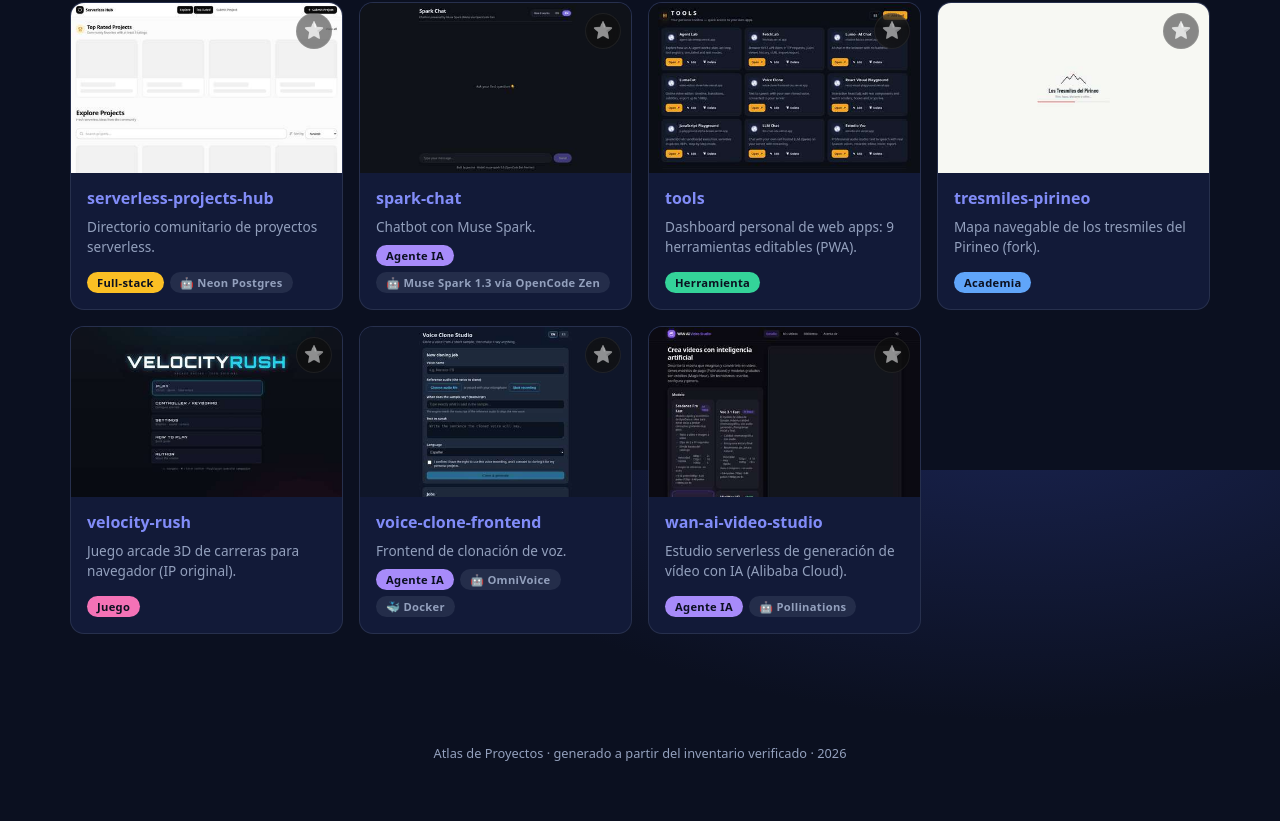
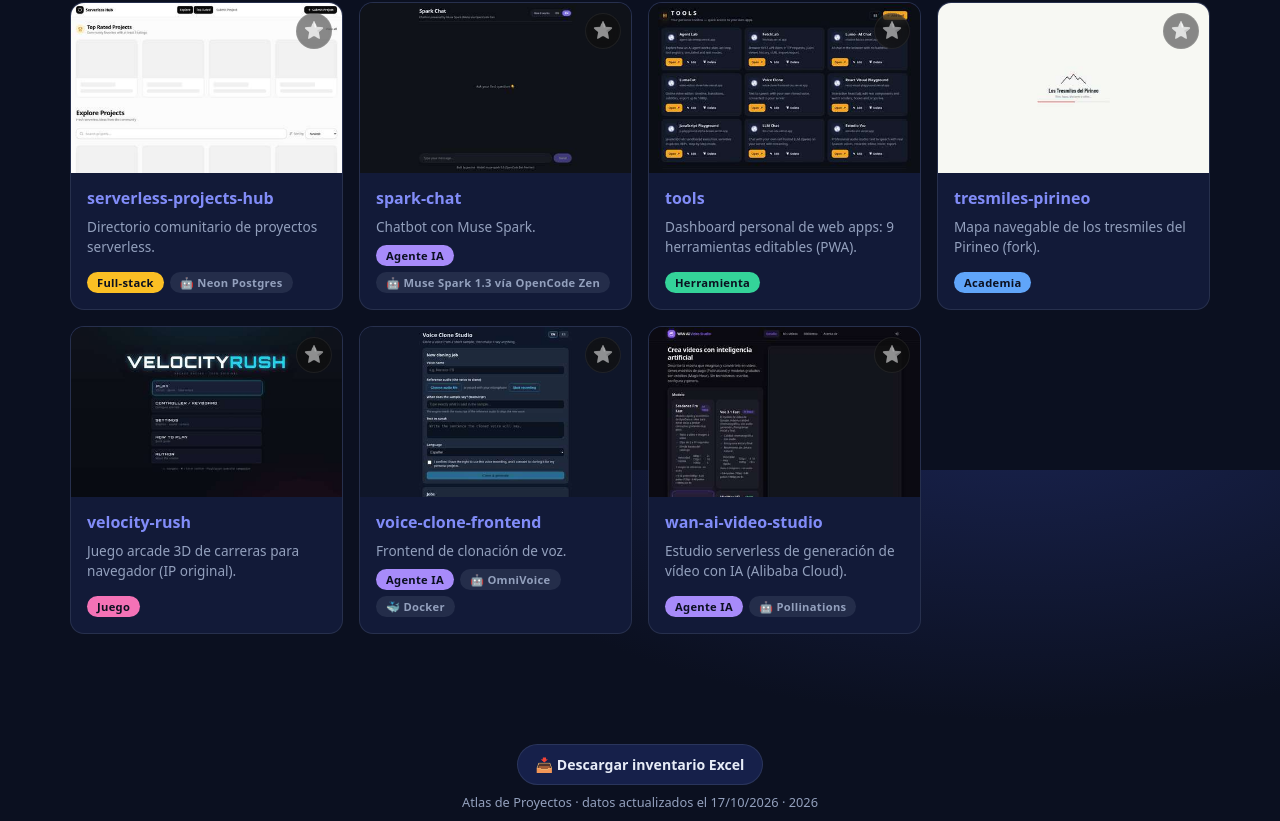
Before and after one commit to jpecinagithub/atlas-proyectos, a React (Vite) app: page / in a window 1280 px wide. Shown: the part 4330-5151 px from the top of the page. Before the commit the page ends 5102 px from the top, so only its background shows below. Built offline with nearby package versions, Linux system fonts and the light colour scheme.

Commit message:
Descarga del Excel + fecha de última actualización (17/10/2026)

```diff
--- a/src/App.tsx
+++ b/src/App.tsx
@@ -1,6 +1,6 @@
 import { useEffect, useMemo, useState } from 'react';
 import { Analytics } from '@vercel/analytics/react';
-import { PROYECTOS, TIPOS, type Proyecto, type TipoProyecto } from './data/projects';
+import { PROYECTOS, TIPOS, fechaActualizacion, type Proyecto, type TipoProyecto } from './data/projects';
 import { ProjectDiagram } from './arch';
 import { Ecosystem } from './eco';
 
@@ -207,7 +207,12 @@ export default function App() {
       <main className="main">
         {isEco ? <Ecosystem /> : m ? <Detail id={m[1]} /> : <Catalog />}
       </main>
-      <footer className="footer">Atlas de Proyectos · generado a partir del inventario verificado · {new Date().getFullYear()}</footer>
+      <footer className="footer">
+        <div style={{ marginBottom: 8 }}>
+          <a className="btn" href="/inventario-proyectos.xlsx" download>📥 Descargar inventario Excel</a>
+        </div>
+        Atlas de Proyectos · datos actualizados el {fechaActualizacion()} · {new Date().getFullYear()}
+      </footer>
       <Analytics />
     </>
   );
--- a/src/data/projects.ts
+++ b/src/data/projects.ts
@@ -726,11 +726,16 @@ export const PROYECTOS: Proyecto[] = [
  }
 ];
 
-export const TIPOS: Record<TipoProyecto, {label: string; color: string}> = {
-  agente: {label: 'Agente IA', color: '#a78bfa'},
+export const TIPOS: Record<TipoProyecto, {label: string; color: string}> = {  agente: {label: 'Agente IA', color: '#a78bfa'},
   juego: {label: 'Juego', color: '#f472b6'},
   academia: {label: 'Academia', color: '#60a5fa'},
   herramienta: {label: 'Herramienta', color: '#34d399'},
   fullstack: {label: 'Full-stack', color: '#fbbf24'},
   contenido: {label: 'Contenido', color: '#94a3b8'},
 };
+
+export const LAST_UPDATED = '2026-10-17';
+export function fechaActualizacion(): string {
+  const [y, m, d] = LAST_UPDATED.split('-');
+  return `${d}/${m}/${y}`;
+}
```
Also changed, not shown: 1 other file (tests, documents, lock files or other folders).
